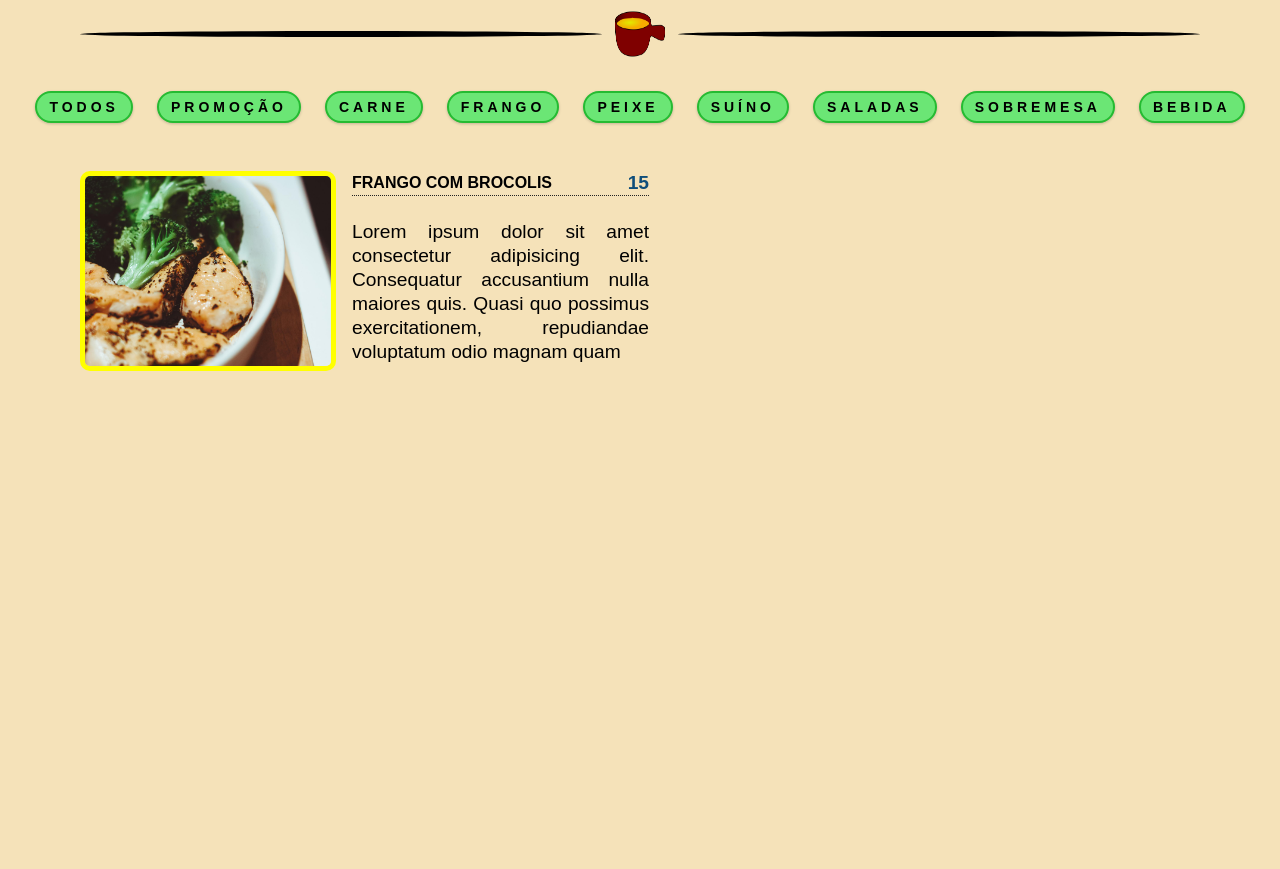
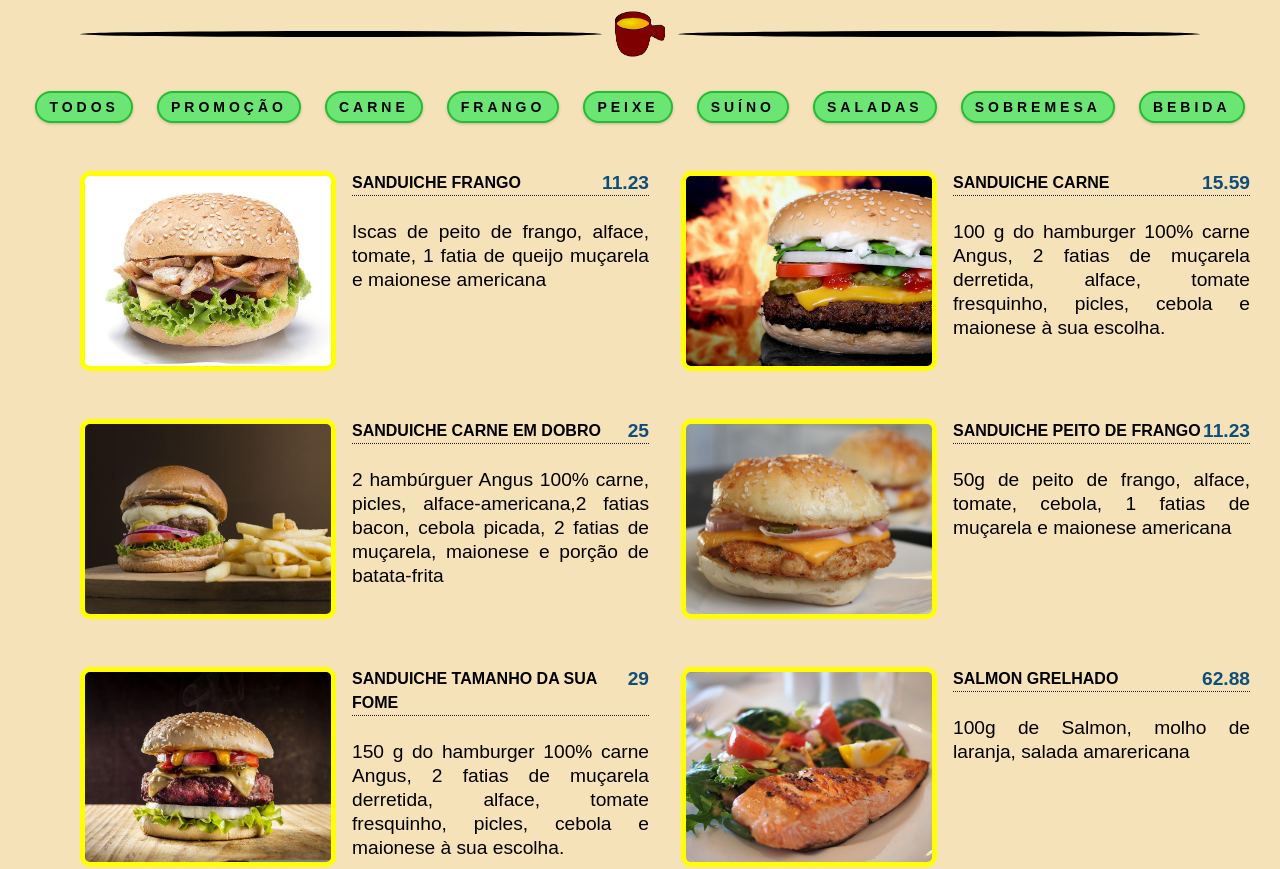
Before and after one commit to SamaraBilby/menu-de-restaurante, a plain HTML site: page index.html in a window 1280 px wide. Shown: the part 105-974 px from the top of the page. Before the commit the page ends 836 px from the top, so only its background shows below. Drawn offline with Linux system fonts and the light colour scheme; a web font is replaced by a local one.

Commit message:
iniciando filtro em JS

```diff
--- a/index.html
+++ b/index.html
@@ -6,7 +6,7 @@
     <meta name="viewport" content="width=device-width, initial-scale=1.0">
     <title>D'Casa - Nosso Cardápio</title>
     <link rel="stylesheet" href="/assets/css/style.css">
-    <script src="/js/script.js"></script>
+    <script src="/js/script.js" defer></script>
 </head>
 <body>
     <section class="r-menu">
@@ -33,7 +33,7 @@
             <!--Menu itens-->
         <div class="r-item">
             <article class="r-menu-item">
-                <img src="/assets/image/frango/frango-brocolis.jpg" class="r-photo" alt="">
+                <!--<img src="/assets/image/frango/frango-brocolis.jpg" class="r-photo" alt="">
                 <div class="r-menu-item__info">
                     <header>
                         <h4>frango com brocolis</h4>
@@ -42,7 +42,7 @@
                     <p class="r-menu-item__text">Lorem ipsum dolor sit amet consectetur adipisicing elit. Consequatur accusantium nulla maiores quis. Quasi quo possimus exercitationem, repudiandae voluptatum odio magnam quam</p>
                 </div>
 
-            </article>
+            </article> -->
         </div>
 </section>
 </body>
--- a/js/script.js
+++ b/js/script.js
@@ -28,7 +28,7 @@ const menu = [
     title: 'Sanduiche peito de frango',
     categoria: 'Sanduiche',
     preco: 11.23,
-    imagem: '../assets/image/sanduiche/ssanduiche-peito-frango.jpg',
+    imagem: '../assets/image/sanduiche/sanduiche-peito-frango.jpg',
     descricao: '50g de peito de frango, alface, tomate, cebola, 1 fatias de muçarela e maionese americana',
 },
 {
@@ -44,7 +44,7 @@ const menu = [
     title: 'Salmon grelhado',
     categoria: 'paixes',
     preco: 62.88,
-    imagem: '../assets/image/paixe/salmon-salada.jpg',
+    imagem: '../assets/image/peixe/salmon-salada.jpg',
     descricao: '100g de Salmon, molho de laranja, salada amarericana',
 },
 {
@@ -53,7 +53,7 @@ const menu = [
     categoria: 'suino',
     preco: 35.15,
     imagem: '../assets/image/suino/carne-costela-molho-madeira.jpg',
-    descricao: 'Costelas suínas assadas e molho madeira',
+    descricao: 'Lorem ipsum dolor sit amet consectetur adipisicing elit. Animi, sunt! Saepe dignissimos odio doloribus harum dolores eaque tempora dolorem! Nemo nam reiciendis cumque modi molestiae nisi corporis explicabo inventore assumenda.',
 },
 {
     id: 8,
@@ -268,7 +268,7 @@ const menu = [
     title: 'Bolo de gelado de frutas vermelhas',
     categoria: 'sobremesa',
     preco: 25.00,
-    imagem: '../assets/image/sobremesa/bolo-gelado-chocsolate-morango-frutas-vermelha.jpg',
+    imagem: '../assets/image/sobremesa/bolo-gelado.jpg',
     descricao: 'Lorem ipsum dolor sit amet, consectetur adipisicing elit. Hic dignissimos aliquid labore quae consequuntur ratione praesentium ad porro, nam expedita',
 },
 {
@@ -316,7 +316,7 @@ const menu = [
     title: 'Refrigerante',
     categoria: 'bebida',
     preco: 25.00,
-    imagem: '../assets/image/sobremesa/bebida-refrigerante.jpg',
+    imagem: '../assets/image/bebida/bebida-refrigerante.jpg',
     descricao: 'Lorem ipsum dolor sit amet, consectetur adipisicing elit. Hic dignissimos aliquid labore quae consequuntur ratione praesentium ad porro, nam expedita',
 },
 {
@@ -324,8 +324,28 @@ const menu = [
     title: 'Suco',
     categoria: 'bebida',
     preco: 25.00,
-    imagem: '../assets/image/sobremesa/bebida-suco-melancia.jpg',
+    imagem: '../assets/image/bebida/bebida-suco-melancia.jpg',
     descricao: 'Lorem ipsum dolor sit amet, consectetur adipisicing elit. Hic dignissimos aliquid labore quae consequuntur ratione praesentium ad porro, nam expedita',
 },
 ]
-console.log(menu)
+
+    const itensMenu = document.querySelector('.r-item');
+
+    window.addEventListener('DOMContentLoaded', function(){
+        let displayMenu = menu.map(function(item){
+           // console.log(item)
+           return `<article class="r-menu-item">
+           <img src='${item.imagem}' class="r-photo" alt='${item.title}'>
+           <div class="r-menu-item__info">
+               <header>
+                   <h4>${item.title}</h4>
+                   <h4 class="price">${item.preco}</h4>
+               </header>
+               <p class="r-menu-item__text">${item.descricao}</p>
+           </div>
+
+       </article>`
+        })
+        displayMenu = displayMenu.join("");
+    itensMenu.innerHTML = displayMenu;
+    })
```
Also changed, not shown: assets/image/sobremesa/bolo-gelado.jpg (renamed from assets/image/sobremesa/bolo-gelado-chocolate-morango-frutas-vermelhas.jpg).
